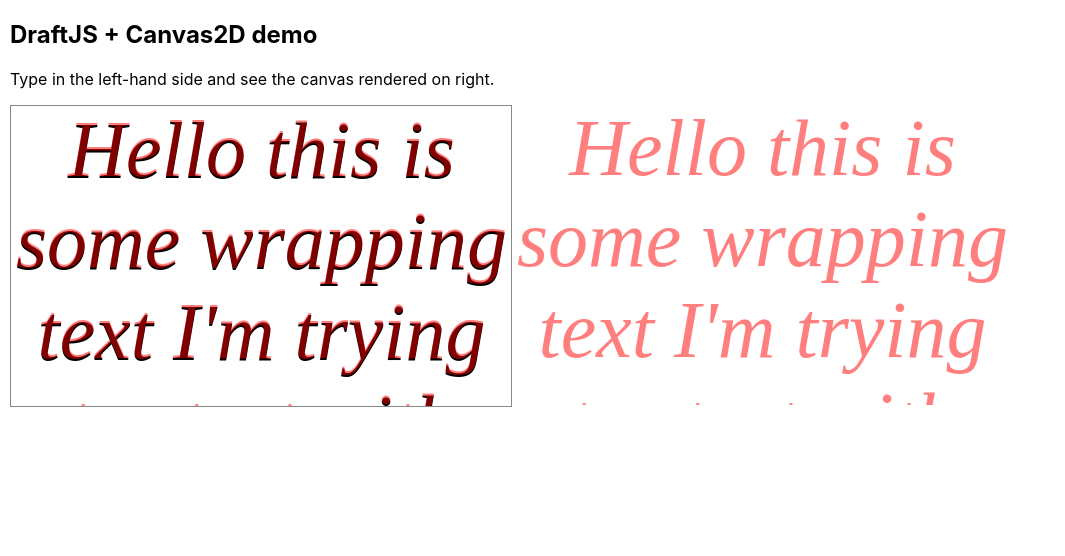
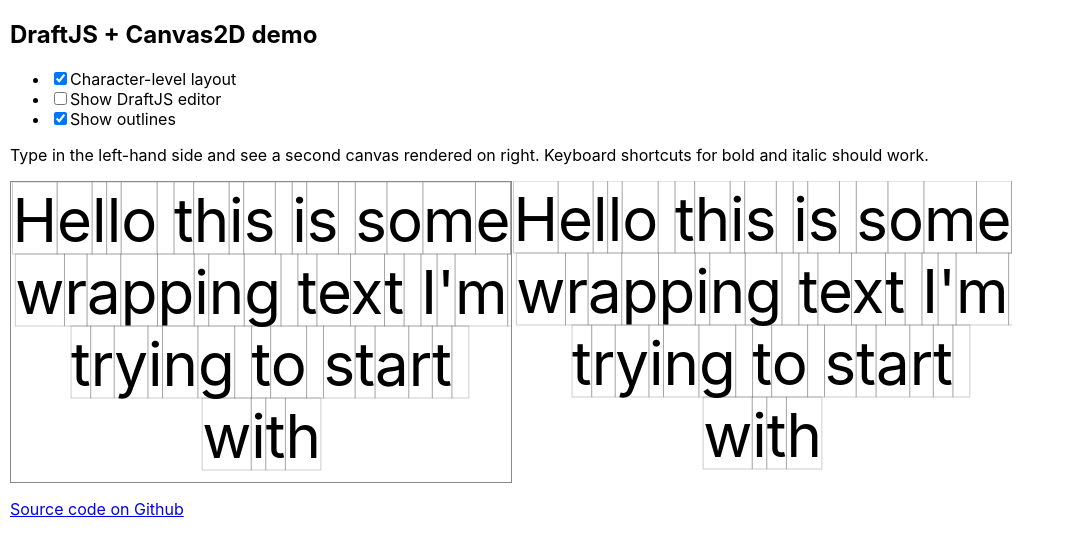
Before and after one commit to marcello3d/draft-canvas, a React (Create React App) app: page / in a window 1280 px wide. Shown: the top 556 px of the page, without its empty margins (0-1065 px from the left). Built offline with nearby package versions, Linux system fonts and the light colour scheme.

Commit message:
lots of improvements

```diff
--- a/package.json
+++ b/package.json
@@ -10,9 +10,11 @@
     "@types/node": "^12.0.0",
     "@types/react": "^16.9.0",
     "@types/react-dom": "^16.9.0",
+    "classnames": "2.2.6",
     "draft-js": "0.11.7",
     "react": "^16.13.1",
     "react-dom": "^16.13.1",
+    "react-draft-wysiwyg": "1.14.5",
     "react-scripts": "3.4.3",
     "typescript": "~3.7.2"
   },
@@ -38,7 +40,9 @@
     ]
   },
   "devDependencies": {
+    "@types/classnames": "2.2.10",
     "@types/draft-js": "0.10.44",
+    "@types/react-draft-wysiwyg": "1.13.0",
     "prettier": "2.1.1"
   }
 }
--- a/src/App.module.css
+++ b/src/App.module.css
@@ -7,15 +7,21 @@
   flex-direction: row;
 }
 .editor {
-  font-size: 3px;
+  font-size: 60px;
   text-align: center;
-  color: black;
+  color: rgba(0,0,0,0);
+  caret-color: blue;
+}
+::selection {
+  background-color: #a1aeff;
+}
+.showOverlap {
+  color: rgba(255,0,0,0.8);
 }
 
 .canvas {
   overflow: hidden;
   pointer-events: none;
-  opacity: 0.5;
   z-index: 1;
 }
 
--- a/src/App.tsx
+++ b/src/App.tsx
@@ -1,29 +1,17 @@
-import React, {
-  memo,
-  useEffect,
-  useLayoutEffect,
-  useMemo,
-  useRef,
-  useState,
-} from 'react';
+import React, { useCallback, useLayoutEffect, useRef, useState } from 'react';
 import styles from './App.module.css';
-import { ContentState, Editor, EditorState } from 'draft-js';
+import {
+  ContentState,
+  DraftEditorCommand,
+  Editor,
+  EditorState,
+  RichUtils,
+} from 'draft-js';
 import 'draft-js/dist/Draft.css';
-
-type Layout = {
-  width: number;
-  height: number;
-  lines: Line[];
-};
-type Line = {
-  x: number;
-  y: number;
-  width: number;
-  height: number;
-  text: string;
-};
-
-const cssFont = 'italic 300 80px "Marker Felt"';
+import { LayoutCanvas } from './layout/LayoutCanvas';
+import { computeLayout, Layout } from './layout/layout';
+import { useCheckboxChange } from './useCheckboxChange';
+import classNames from 'classnames';
 
 export default function App() {
   const [editorState, setEditorState] = React.useState(() =>
@@ -34,148 +22,104 @@ export default function App() {
     ),
   );
 
+  const [characterLevel, onChangeCharacterLevel] = useCheckboxChange(true);
+  const [showTextEditor, onChangeShowOverlap] = useCheckboxChange(false);
+  const [showOutlines, onChangeShowOutlines] = useCheckboxChange(true);
+
   const content = editorState.getCurrentContent();
   const editorRef = useRef<HTMLDivElement>(null);
   const [layout, setLayout] = useState<Layout | undefined>();
+
+  const handleKeyCommand = useCallback(
+    (command: DraftEditorCommand, editorState: EditorState) => {
+      const newState = RichUtils.handleKeyCommand(editorState, command);
+
+      if (newState) {
+        setEditorState(newState);
+        return 'handled';
+      }
+
+      return 'not-handled';
+    },
+    [],
+  );
+
   useLayoutEffect(() => {
     if (editorRef.current) {
-      const layout = computeLayout(editorRef.current);
-      setLayout(layout);
-      console.log(`layout: ${JSON.stringify(layout, undefined, 2)}`);
+      setLayout(computeLayout(editorRef.current, characterLevel));
     }
-  }, [content]);
-
-  const editorStyle = useMemo(
-    () => ({
-      font: cssFont,
-    }),
-    [],
-  );
+  }, [characterLevel, content]);
 
   return (
     <div className={styles.root}>
       <h2>DraftJS + Canvas2D demo</h2>
-      <p>Type in the left-hand side and see the canvas rendered on right.</p>
+      <ul>
+        <li>
+          <label>
+            <input
+              type="checkbox"
+              checked={characterLevel}
+              onChange={onChangeCharacterLevel}
+            />
+            Character-level layout
+          </label>
+        </li>
+        <li>
+          <label>
+            <input
+              type="checkbox"
+              checked={showTextEditor}
+              onChange={onChangeShowOverlap}
+            />
+            Show DraftJS editor
+          </label>
+        </li>
+        <li>
+          <label>
+            <input
+              type="checkbox"
+              checked={showOutlines}
+              onChange={onChangeShowOutlines}
+            />
+            Show outlines
+          </label>
+        </li>
+      </ul>
+      <p>
+        Type in the left-hand side and see a second canvas rendered on right.
+        Keyboard shortcuts for bold and italic should work.
+      </p>
       <div className={styles.main}>
         <div className={styles.editorWrapper}>
-          <div ref={editorRef} className={styles.editor} style={editorStyle}>
+          {layout && (
+            <LayoutCanvas showOutlines={showOutlines} layout={layout} />
+          )}
+          <div
+            ref={editorRef}
+            className={classNames(styles.editor, {
+              [styles.showOverlap]: showTextEditor,
+            })}
+          >
             <Editor
               editorState={editorState}
+              handleKeyCommand={handleKeyCommand}
               onChange={setEditorState}
               textAlignment="center"
             />
           </div>
-          {layout && <LayoutCanvas layout={layout} />}
         </div>
-        {layout && <LayoutCanvas layout={layout} />}
+        {layout && <LayoutCanvas showOutlines={showOutlines} layout={layout} />}
       </div>
+      <p>
+        <a href="https://github.com/marcello3d/draft-canvas">
+          Source code on Github
+        </a>
+      </p>
     </div>
   );
 }
 
-const LayoutCanvas = memo(function LayoutCanvas({
-  layout: { width, height, lines },
-}: {
-  layout: Layout;
-}) {
-  const canvasRef = useRef<HTMLCanvasElement>(null);
-  useEffect(() => {
-    const canvas = canvasRef.current;
-    if (!canvas) {
-      return;
-    }
-    canvas.width = width * window.devicePixelRatio;
-    canvas.height = height * window.devicePixelRatio;
-    const ctx = canvas.getContext('2d');
-    if (!ctx) {
-      return;
-    }
-    ctx.scale(window.devicePixelRatio, window.devicePixelRatio);
-    ctx.font = cssFont;
-    ctx.textBaseline = 'bottom';
-    ctx.fillStyle = 'red';
-    for (const { text, x, y, width, height } of lines) {
-      ctx.fillText(text, x, y + height);
-    }
-  }, [width, height, lines]);
-  const style = useMemo(
-    () => ({
-      width: `${width}px`,
-      height: `${height}px`,
-    }),
-    [height, width],
-  );
-  return (
-    <canvas
-      className={styles.canvas}
-      style={style}
-      ref={canvasRef}
-      width={width}
-      height={height}
-    />
-  );
-});
-
-function computeLayout(div: HTMLDivElement): Layout | undefined {
-  const spans = div.querySelectorAll('span[data-text]');
-  const lines: Line[] = [];
-  const bounds = div
-    // .querySelector('div[data-contents]')!
-    .getBoundingClientRect();
-  const offsetX = bounds.x;
-  const offsetY = bounds.y;
-  for (const span of Array.from(spans)) {
-    const spanText = span.textContent;
-    if (spanText === null) {
-      console.warn(`TEXT is NULL`);
-      continue;
-    }
-    for (const rect of Array.from(span.getClientRects())) {
-      const cp1 = caret(rect.left + 1, rect.top + 1);
-      const cp2 = caret(rect.right + 1, rect.top + 1);
-      if (
-        !(
-          cp1?.offsetNode.parentNode === span &&
-          cp2?.offsetNode.parentNode === span
-        )
-      ) {
-        console.warn(`     span mismatch!!!`);
-        continue;
-      }
-      const text = spanText.slice(cp1.offset, cp2.offset);
-      lines.push({
-        x: rect.x - offsetX,
-        y: rect.y - offsetY,
-        width: rect.width,
-        height: rect.height,
-        text,
-      });
-    }
-  }
-  return {
-    width: div.offsetWidth,
-    height: div.offsetHeight,
-    lines,
-  };
-}
-
-type SimpleCaret = {
+export type SimpleCaret = {
   readonly offsetNode: Node;
   readonly offset: number;
 };
-
-function caret(x: number, y: number): SimpleCaret | undefined {
-  if (document.caretPositionFromPoint) {
-    return document.caretPositionFromPoint(x, y) || undefined;
-  }
-  if (document.caretRangeFromPoint) {
-    const range = document.caretRangeFromPoint(x, y);
-    return range
-      ? {
-          offsetNode: range.startContainer,
-          offset: range.startOffset,
-        }
-      : undefined;
-  }
-  return undefined;
-}
--- /dev/null
+++ b/src/layout/LayoutCanvas.tsx
@@ -0,0 +1,55 @@
+import React, { memo, useEffect, useMemo, useRef } from 'react';
+import styles from '../App.module.css';
+import { Layout } from './layout';
+
+export const LayoutCanvas = memo(function LayoutCanvas({
+  layout: { width, height, lines },
+  defaultFont = '400 80px "Marker Felt"',
+  showOutlines,
+}: {
+  defaultFont?: string;
+  showOutlines: boolean;
+  layout: Layout;
+}) {
+  const canvasRef = useRef<HTMLCanvasElement>(null);
+  useEffect(() => {
+    const canvas = canvasRef.current;
+    if (!canvas) {
+      return;
+    }
+    canvas.width = width * window.devicePixelRatio;
+    canvas.height = height * window.devicePixelRatio;
+    const ctx = canvas.getContext('2d');
+    if (!ctx) {
+      return;
+    }
+    ctx.scale(window.devicePixelRatio, window.devicePixelRatio);
+    ctx.textBaseline = 'bottom';
+    ctx.strokeStyle = 'rgba(0,0,0,0.2)';
+    ctx.fillStyle = 'black';
+    ctx.lineWidth = 1 / window.devicePixelRatio;
+    for (const { text, x, y, font = defaultFont, width, height } of lines) {
+      ctx.font = font;
+      if (showOutlines) {
+        ctx.strokeRect(x, y, width, height);
+      }
+      ctx.fillText(text, x, y + height);
+    }
+  }, [width, height, lines, defaultFont, showOutlines]);
+  const style = useMemo(
+    () => ({
+      width: `${width}px`,
+      height: `${height}px`,
+    }),
+    [height, width],
+  );
+  return (
+    <canvas
+      className={styles.canvas}
+      style={style}
+      ref={canvasRef}
+      width={width}
+      height={height}
+    />
+  );
+});
--- /dev/null
+++ b/src/layout/caret.ts
@@ -0,0 +1,17 @@
+import { SimpleCaret } from '../App';
+
+export function caret(x: number, y: number): SimpleCaret | undefined {
+  if (document.caretPositionFromPoint) {
+    return document.caretPositionFromPoint(x, y) || undefined;
+  }
+  if (document.caretRangeFromPoint) {
+    const range = document.caretRangeFromPoint(x, y);
+    return range
+      ? {
+          offsetNode: range.startContainer,
+          offset: range.startOffset,
+        }
+      : undefined;
+  }
+  return undefined;
+}
--- /dev/null
+++ b/src/layout/layout.ts
@@ -0,0 +1,78 @@
+import { caret } from './caret';
+
+export type Layout = {
+  width: number;
+  height: number;
+  lines: Line[];
+};
+type Line = {
+  x: number;
+  y: number;
+  width: number;
+  height: number;
+  font?: string;
+  text: string;
+};
+
+export function computeLayout(
+  div: HTMLDivElement,
+  characterLevel: boolean,
+): Layout | undefined {
+  const spans = div.querySelectorAll('span[data-text]');
+  const lines: Line[] = [];
+  const bounds = div
+    // .querySelector('div[data-contents]')!
+    .getBoundingClientRect();
+  const offsetX = bounds.x;
+  const offsetY = bounds.y;
+  for (const span of Array.from(spans)) {
+    const textNode = span.firstChild;
+    const spanText = textNode?.textContent;
+    if (!textNode || !spanText) {
+      console.warn(`TEXT is NULL`);
+      continue;
+    }
+    const { font } = getComputedStyle(span);
+    if (characterLevel) {
+      const range = document.createRange();
+      const points = Array.from(spanText);
+      let i = 0;
+      for (const text of points) {
+        range.setStart(textNode, i);
+        range.setEnd(textNode, (i += text.length));
+        const rect = range.getBoundingClientRect();
+        lines.push({
+          x: rect.x - offsetX,
+          y: rect.y - offsetY,
+          width: rect.width,
+          height: rect.height,
+          font: font || undefined,
+          text,
+        });
+      }
+    } else {
+      for (const rect of Array.from(span.getClientRects())) {
+        const cp1 = caret(rect.left + 1, rect.top + 1);
+        const cp2 = caret(rect.right + 1, rect.top + 1);
+        if (cp1?.offsetNode !== textNode || cp2?.offsetNode !== textNode) {
+          console.warn(`span mismatch!!!`);
+          continue;
+        }
+        const text = spanText.slice(cp1.offset, cp2.offset);
+        lines.push({
+          x: rect.x - offsetX,
+          y: rect.y - offsetY,
+          width: rect.width,
+          height: rect.height,
+          font: font || undefined,
+          text,
+        });
+      }
+    }
+  }
+  return {
+    width: div.offsetWidth,
+    height: div.offsetHeight,
+    lines,
+  };
+}
--- /dev/null
+++ b/src/useCheckboxChange.ts
@@ -0,0 +1,11 @@
+import { ChangeEvent, useCallback, useState } from 'react';
+
+export function useCheckboxChange(
+  defaultValue: boolean,
+): [boolean, (event: ChangeEvent<HTMLInputElement>) => void] {
+  const [checked, setChecked] = useState(defaultValue);
+  const onChange = useCallback((event: ChangeEvent<HTMLInputElement>) => {
+    setChecked(event.currentTarget.checked);
+  }, []);
+  return [checked, onChange];
+}
```
Also changed, not shown: 1 other file (tests, documents, lock files or other folders).
